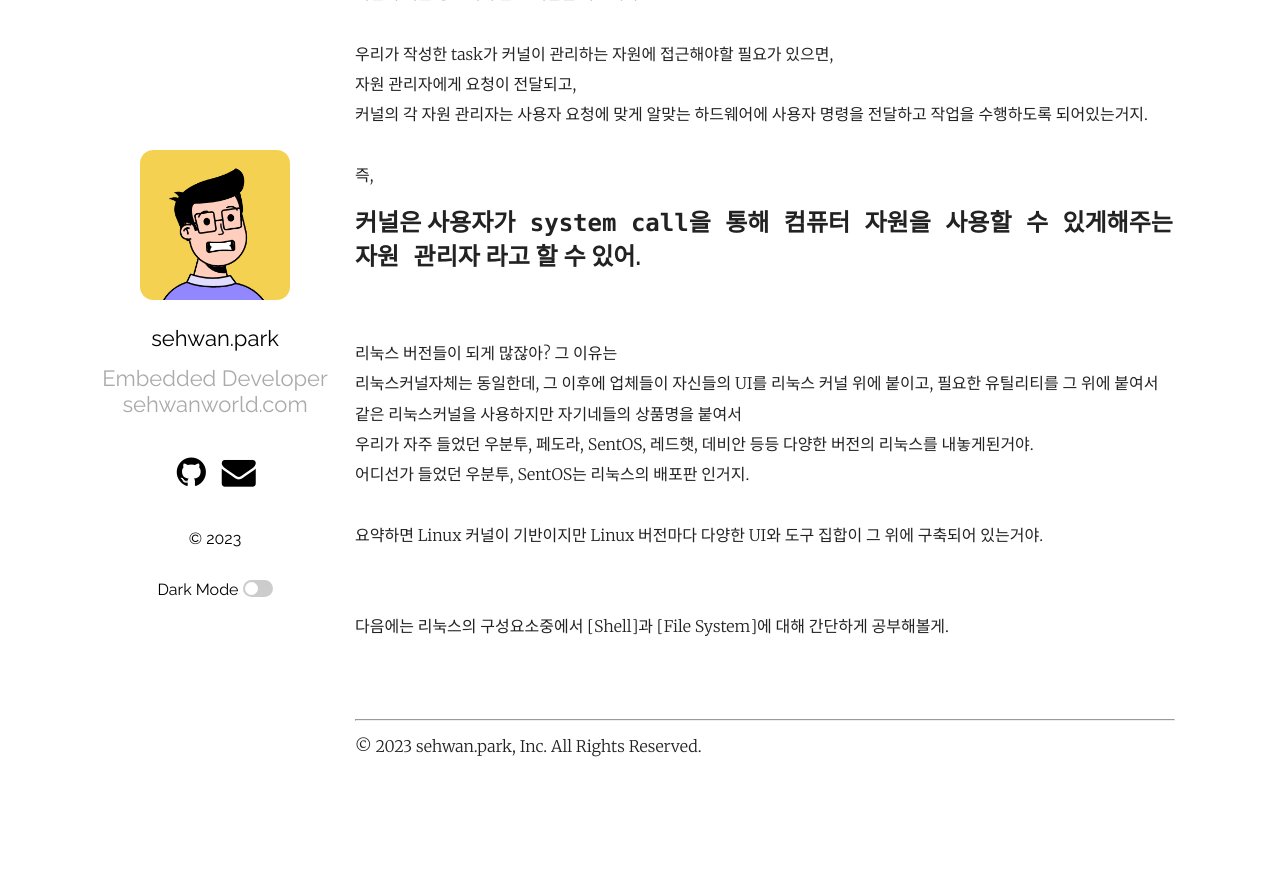
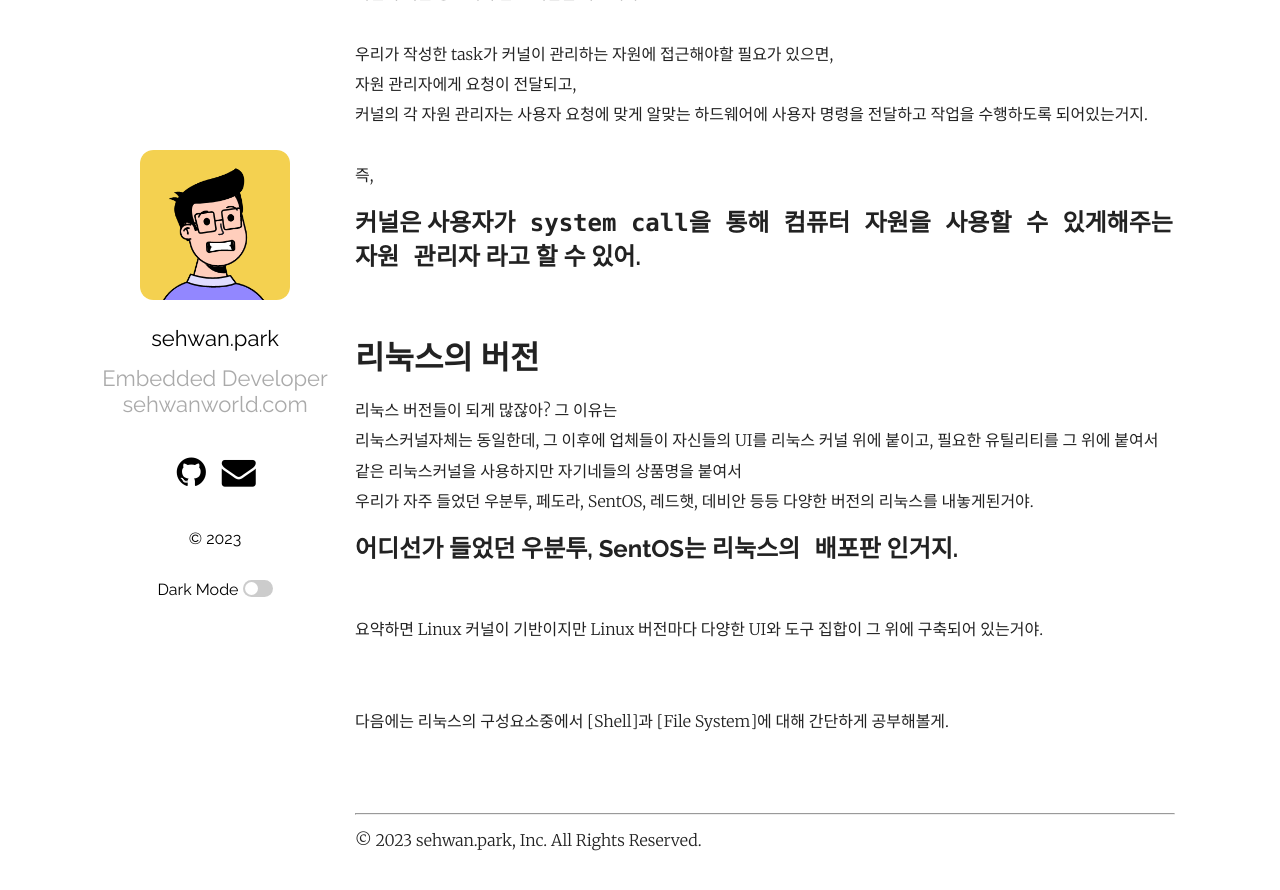
Before and after one commit to sehwann/sehwann.github.io, a Jekyll site: the page built from _posts/2023-05-27-리눅스의 구성, 커널.markdown, in a window 1280 px wide and 900 px high, scrolled down 1336 px. Shown: the top 890 px of the window. Built offline with Jekyll 4.4.1, drawn with Linux system fonts in a browser that asks for light colours; before the commit the page ends 2142 px from its top, so only the background shows below that.

Commit message:
posts : Update posts

```diff
--- a/_posts/2023-05-27-리눅스의 구성, 커널.markdown
+++ b/_posts/2023-05-27-리눅스의 구성, 커널.markdown
@@ -50,11 +50,13 @@ OS의 역할 중 `커널`은 프로세스 관리, 하드웨어 자원 관리,
 ##  커널은 `사용자가 system call을 통해 컴퓨터 자원을 사용할 수 있게해주는 자원 관리자` 라고 할 수 있어. <br>
 <br>
 
+# 리눅스의 버전
+
 리눅스 버전들이 되게 많잖아? 그 이유는<br>
 리눅스커널자체는 동일한데, 그 이후에 업체들이 자신들의 UI를 리눅스 커널 위에 붙이고, 필요한 유틸리티를 그 위에 붙여서 <br>
 같은 리눅스커널을 사용하지만 자기네들의 상품명을 붙여서 <br>
 우리가 자주 들었던 우분투, 페도라, SentOS, 레드햇, 데비안 등등 다양한 버전의 리눅스를 내놓게된거야. <br>
-어디선가 들었던 우분투, SentOS는 리눅스의 배포판 인거지.<br>
+## 어디선가 들었던 우분투, SentOS는 `리눅스의 배포판` 인거지.<br>
 <br>
 요약하면 Linux 커널이 기반이지만 Linux 버전마다 다양한 UI와 도구 집합이 그 위에 구축되어 있는거야.<br>
 <br>
```
